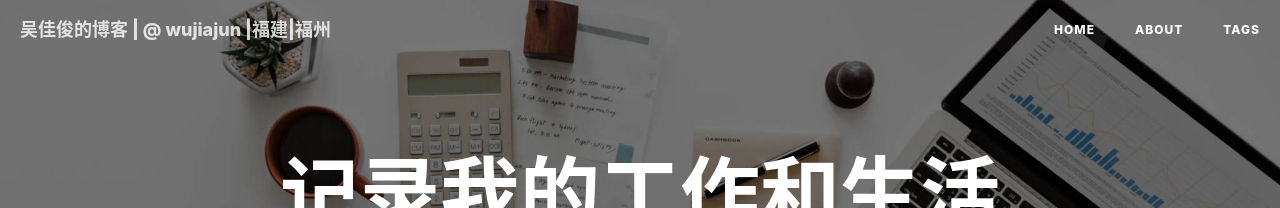
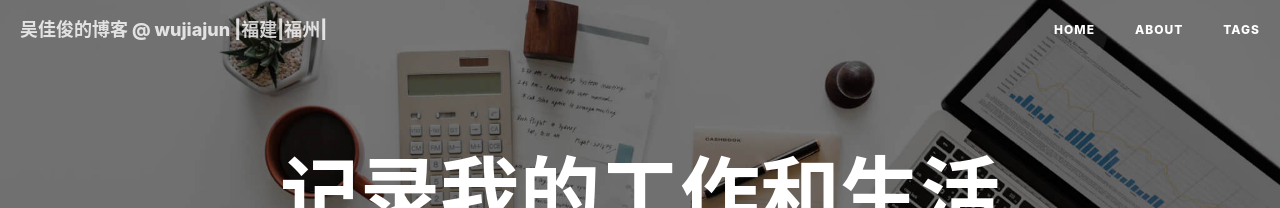
Before and after one commit to 398907877/398907877.github.io, a Jekyll site: the page built from index.html, in a window 1280 px wide and 900 px high. Shown: the top 208 px of the window. Built offline with Jekyll 4.4.1, drawn with Linux system fonts in a browser that asks for light colours; nearby versions of some CDN libraries; the list of posts is cut into pages by our own code; comment, search, counter and statistics services are not loaded.

Commit message:
12211212

```diff
--- a/_config.yml
+++ b/_config.yml
@@ -1,6 +1,6 @@
 # Site settings
 title: 记录我的工作和生活
-SEOTitle: 吴佳俊的博客 | @ wujiajun |福建|福州
+SEOTitle: 吴佳俊的博客  @ wujiajun |福建|福州|
 header-img: img/post-bg-desk.jpg
 email: 398907877@qq.com
 description: "一些关于我的."
```
